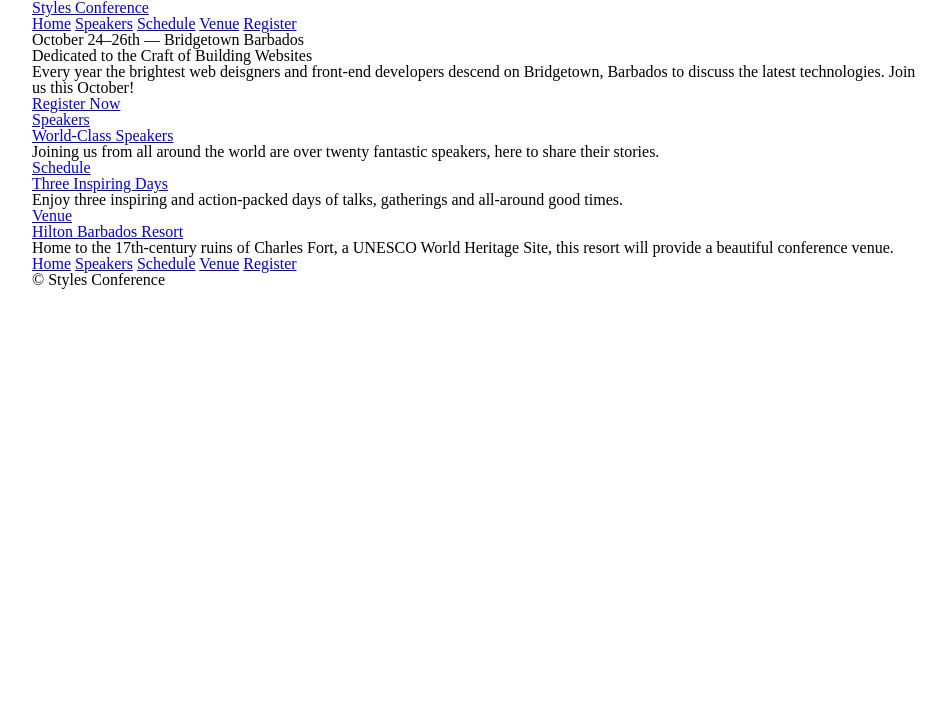
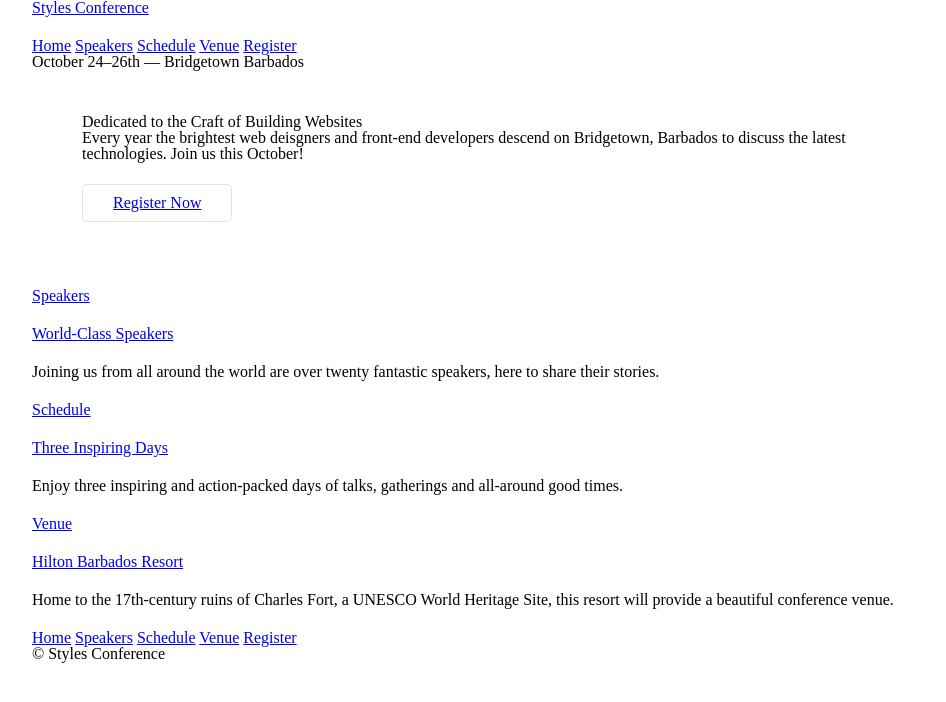
Before and after one commit to doriquinnn/conference-website, a plain HTML site: page index.html in a window 1280 px wide. Shown: the whole page, without its empty margins (158-1104 px from the left). Drawn offline with Linux system fonts and the light colour scheme.

Commit message:
Added register button

```diff
--- a/assets/stylesheets/main.css
+++ b/assets/stylesheets/main.css
@@ -68,3 +68,40 @@ table {
 	padding-right: 30px;
 	width: 960px;
 }
+
+/*
+  ========================================
+  Typography
+  ========================================
+*/
+
+h1, h3, h4, h5, p {
+	margin-bottom: 22px;
+  }
+
+  /*
+  ========================================
+  Buttons
+  ========================================
+*/
+
+.btn {
+	border-radius: 5px;
+	display: inline-block;
+	margin: 0;
+  }
+
+  .btn-alt {
+	border: 1px solid #dfe2ef;
+	padding: 10px 30px;
+  }
+
+  /*
+  ========================================
+  Home
+  ========================================
+*/
+
+.hero {
+	padding: 22px 80px 66px 80px;
+  }
--- a/index.html
+++ b/index.html
@@ -22,14 +22,14 @@
       </nav>
       <h3>October 24&ndash;26th &mdash; Bridgetown Barbados</h3>
     </header>
-    <section class="container">
+    <section class="hero container">
       <h2>Dedicated to the Craft of Building Websites</h2>
       <p>
         Every year the brightest web deisgners and front-end developers descend
         on Bridgetown, Barbados to discuss the latest technologies. Join us this
         October!
       </p>
-      <a href="register.html">Register Now</a>
+      <a class="btn btn-alt" href="register.html">Register Now</a>
     </section>
 
     <section class="container">
```
